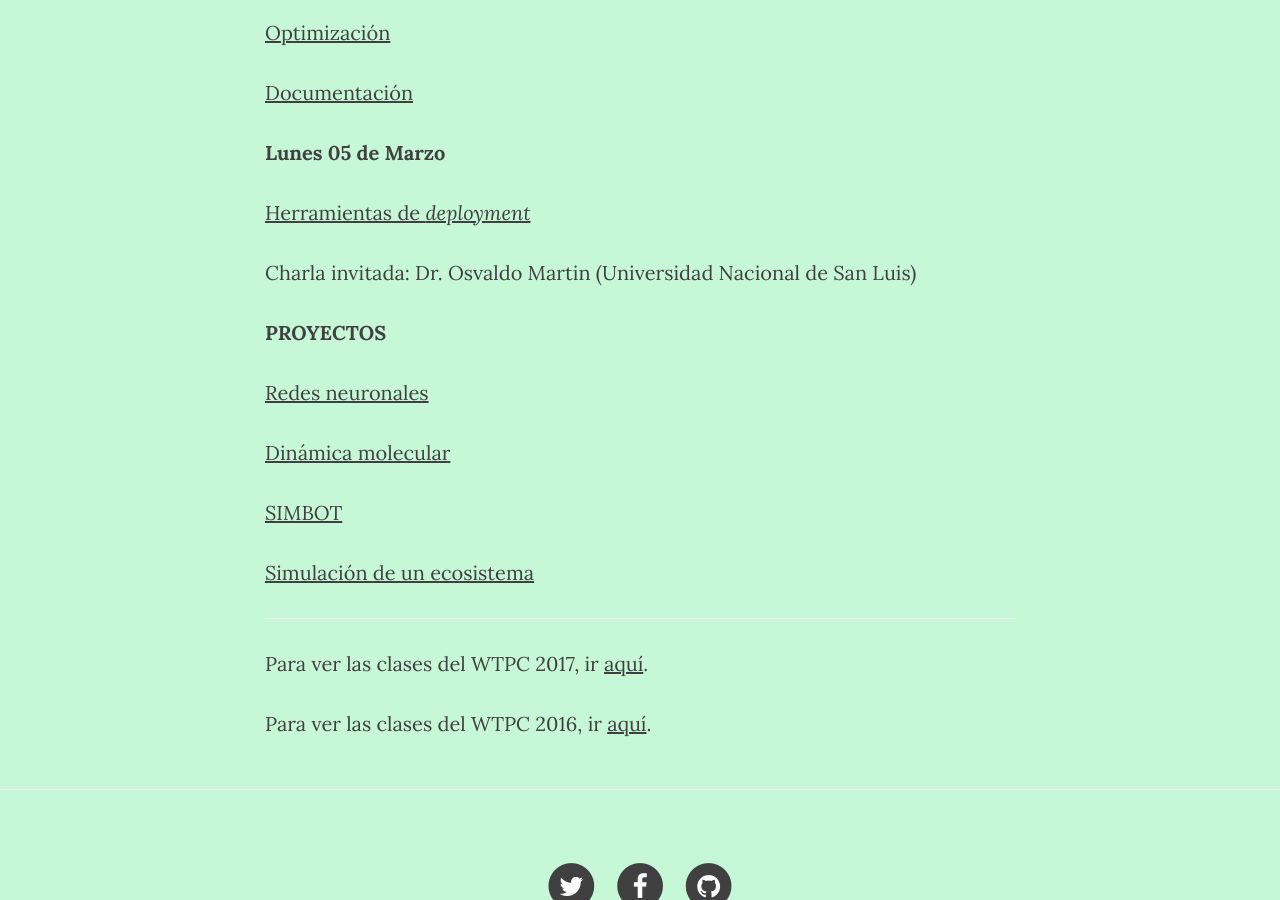
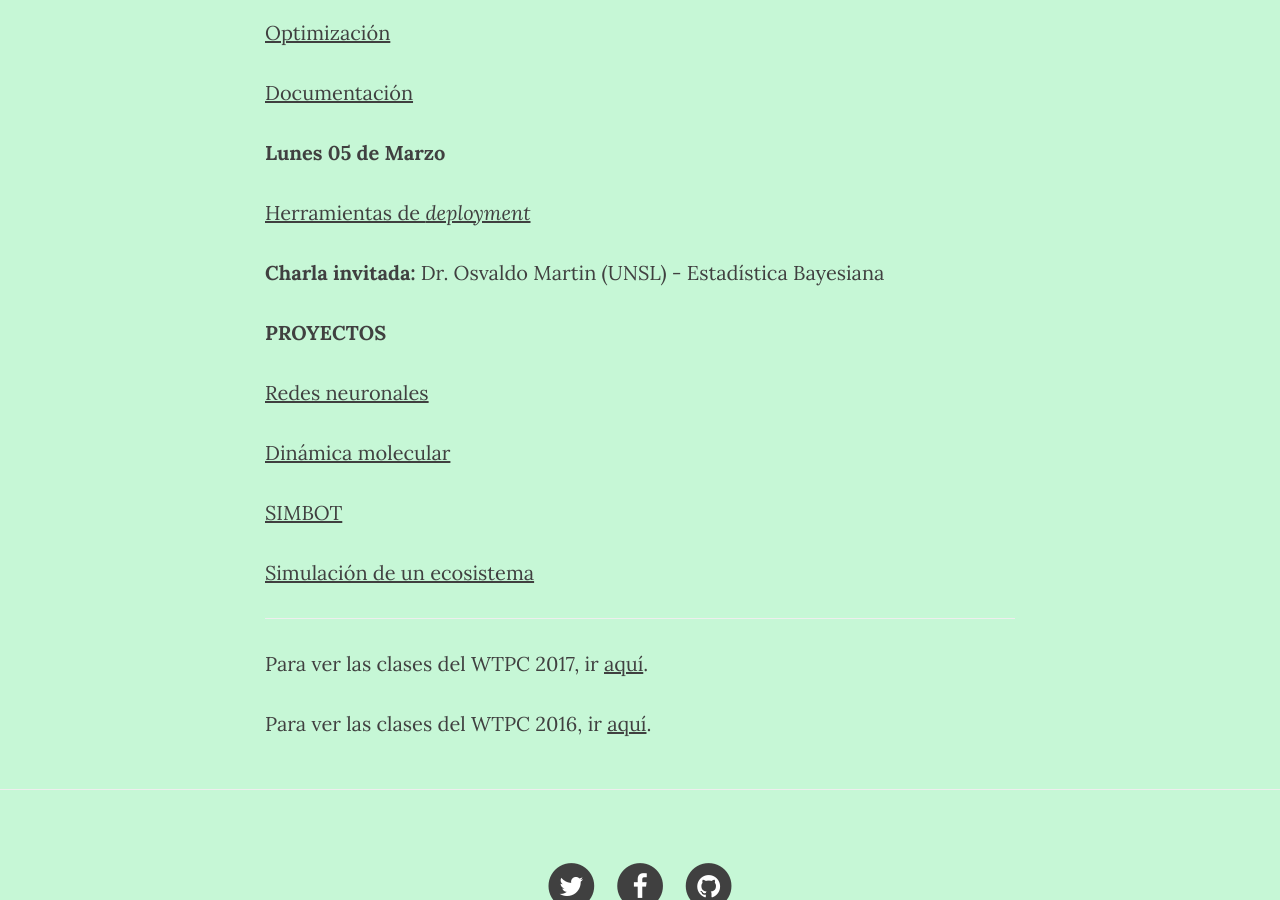
Before and after one commit to wtpc/wtpc.github.io, a Jekyll site: the page built from clases.md, in a window 1280 px wide and 900 px high, scrolled down 1592 px. Built offline with Jekyll 4.4.1, drawn with Linux system fonts in a browser that asks for light colours; nearby versions of some CDN libraries.

Commit message:
Updated 05/03/18 charla invitada

```diff
--- a/clases.md
+++ b/clases.md
@@ -62,7 +62,7 @@ permalink: /clases/
 
 [Herramientas de *deployment*](/clases/2018/12_deployment.pdf)
 
-Charla invitada: Dr. Osvaldo Martin (Universidad Nacional de San Luis)
+**Charla invitada:** Dr. Osvaldo Martin (UNSL) - Estadística Bayesiana
 
 
 <!--
```
